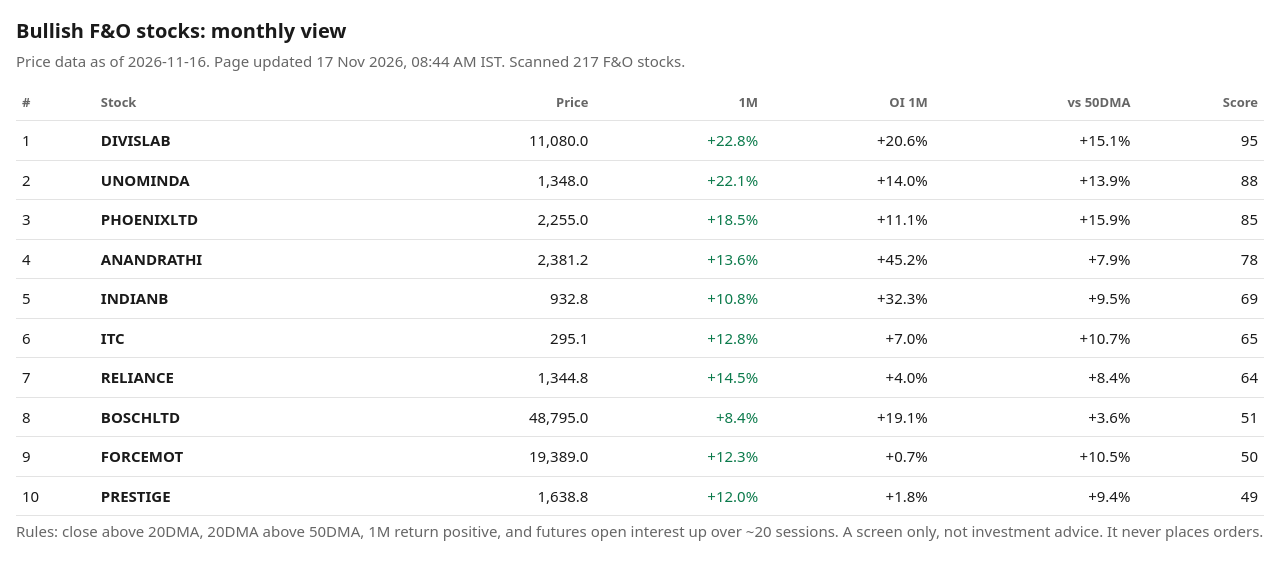
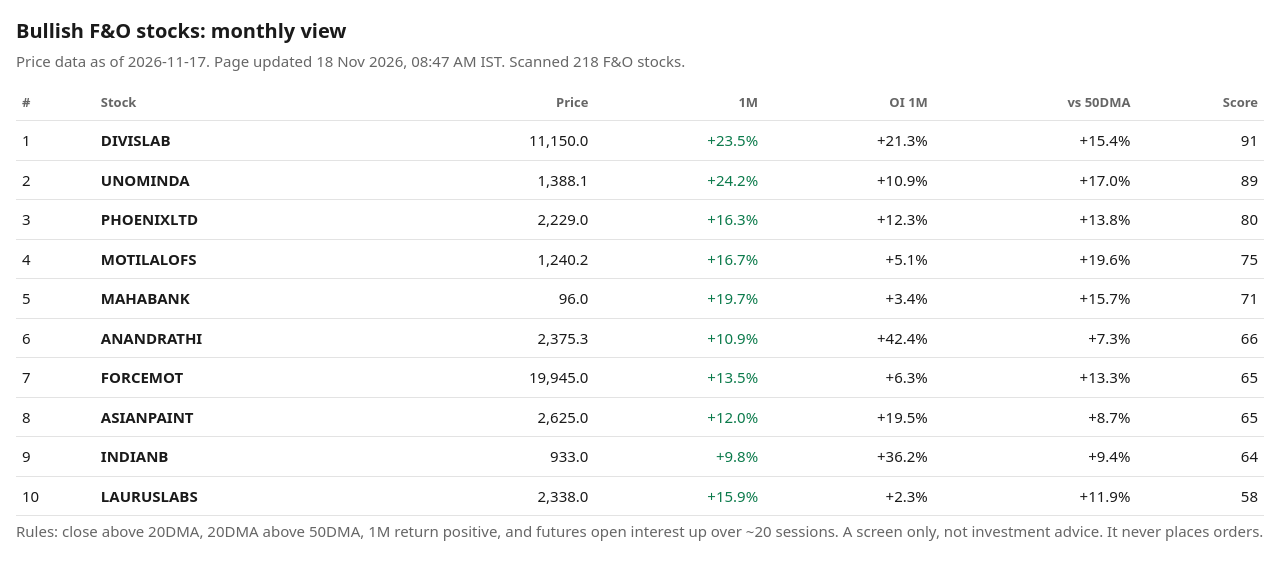
Before and after one commit to khilendrabisen/fno-screener_KB, a plain HTML site: page docs/index.html in a window 1280 px wide. Drawn offline with Linux system fonts and the light colour scheme.

Commit message:
Update screen

```diff
--- a/docs/index.html
+++ b/docs/index.html
@@ -14,11 +14,11 @@ th:nth-child(-n+2),td:nth-child(-n+2){text-align:left}th{color:var(--mut);font-w
 td:nth-child(4){color:var(--acc)}
 </style></head><body>
 <h1>Bullish F&amp;O stocks: monthly view</h1>
-<p>Price data as of 2026-11-16. Page updated 17 Nov 2026, 08:44 AM IST. Scanned 217 F&amp;O stocks.</p>
+<p>Price data as of 2026-11-17. Page updated 18 Nov 2026, 08:47 AM IST. Scanned 218 F&amp;O stocks.</p>
 
 <div class="wrap"><table>
 <tr><th>#</th><th>Stock</th><th>Price</th><th>1M</th><th>OI 1M</th><th>vs 50DMA</th><th>Score</th></tr>
-<tr><td>1</td><td><b>DIVISLAB</b></td><td>11,080.0</td><td>+22.8%</td><td>+20.6%</td><td>+15.1%</td><td>95</td></tr><tr><td>2</td><td><b>UNOMINDA</b></td><td>1,348.0</td><td>+22.1%</td><td>+14.0%</td><td>+13.9%</td><td>88</td></tr><tr><td>3</td><td><b>PHOENIXLTD</b></td><td>2,255.0</td><td>+18.5%</td><td>+11.1%</td><td>+15.9%</td><td>85</td></tr><tr><td>4</td><td><b>ANANDRATHI</b></td><td>2,381.2</td><td>+13.6%</td><td>+45.2%</td><td>+7.9%</td><td>78</td></tr><tr><td>5</td><td><b>INDIANB</b></td><td>932.8</td><td>+10.8%</td><td>+32.3%</td><td>+9.5%</td><td>69</td></tr><tr><td>6</td><td><b>ITC</b></td><td>295.1</td><td>+12.8%</td><td>+7.0%</td><td>+10.7%</td><td>65</td></tr><tr><td>7</td><td><b>RELIANCE</b></td><td>1,344.8</td><td>+14.5%</td><td>+4.0%</td><td>+8.4%</td><td>64</td></tr><tr><td>8</td><td><b>BOSCHLTD</b></td><td>48,795.0</td><td>+8.4%</td><td>+19.1%</td><td>+3.6%</td><td>51</td></tr><tr><td>9</td><td><b>FORCEMOT</b></td><td>19,389.0</td><td>+12.3%</td><td>+0.7%</td><td>+10.5%</td><td>50</td></tr><tr><td>10</td><td><b>PRESTIGE</b></td><td>1,638.8</td><td>+12.0%</td><td>+1.8%</td><td>+9.4%</td><td>49</td></tr>
+<tr><td>1</td><td><b>DIVISLAB</b></td><td>11,150.0</td><td>+23.5%</td><td>+21.3%</td><td>+15.4%</td><td>91</td></tr><tr><td>2</td><td><b>UNOMINDA</b></td><td>1,388.1</td><td>+24.2%</td><td>+10.9%</td><td>+17.0%</td><td>89</td></tr><tr><td>3</td><td><b>PHOENIXLTD</b></td><td>2,229.0</td><td>+16.3%</td><td>+12.3%</td><td>+13.8%</td><td>80</td></tr><tr><td>4</td><td><b>MOTILALOFS</b></td><td>1,240.2</td><td>+16.7%</td><td>+5.1%</td><td>+19.6%</td><td>75</td></tr><tr><td>5</td><td><b>MAHABANK</b></td><td>96.0</td><td>+19.7%</td><td>+3.4%</td><td>+15.7%</td><td>71</td></tr><tr><td>6</td><td><b>ANANDRATHI</b></td><td>2,375.3</td><td>+10.9%</td><td>+42.4%</td><td>+7.3%</td><td>66</td></tr><tr><td>7</td><td><b>FORCEMOT</b></td><td>19,945.0</td><td>+13.5%</td><td>+6.3%</td><td>+13.3%</td><td>65</td></tr><tr><td>8</td><td><b>ASIANPAINT</b></td><td>2,625.0</td><td>+12.0%</td><td>+19.5%</td><td>+8.7%</td><td>65</td></tr><tr><td>9</td><td><b>INDIANB</b></td><td>933.0</td><td>+9.8%</td><td>+36.2%</td><td>+9.4%</td><td>64</td></tr><tr><td>10</td><td><b>LAURUSLABS</b></td><td>2,338.0</td><td>+15.9%</td><td>+2.3%</td><td>+11.9%</td><td>58</td></tr>
 </table></div>
 <p>Rules: close above 20DMA, 20DMA above 50DMA, 1M return positive, and futures
 open interest up over ~20 sessions. A screen only, not investment advice.
```
